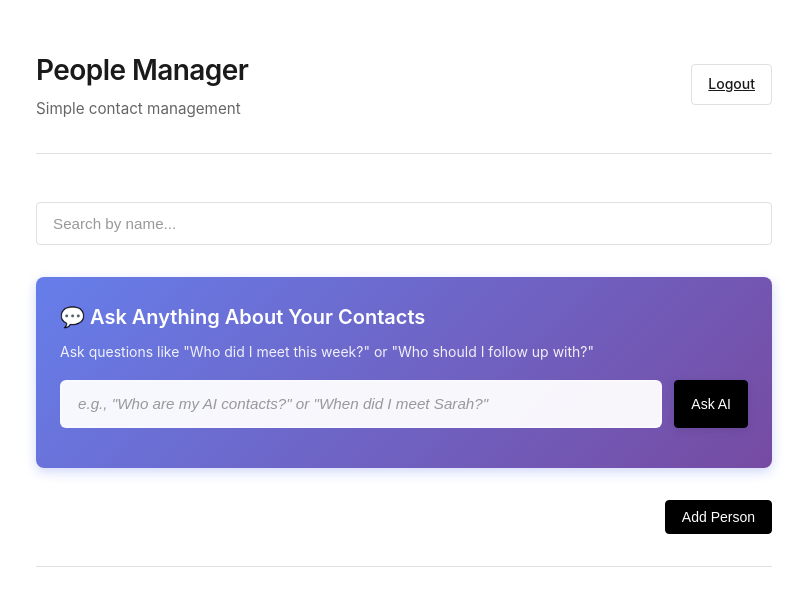
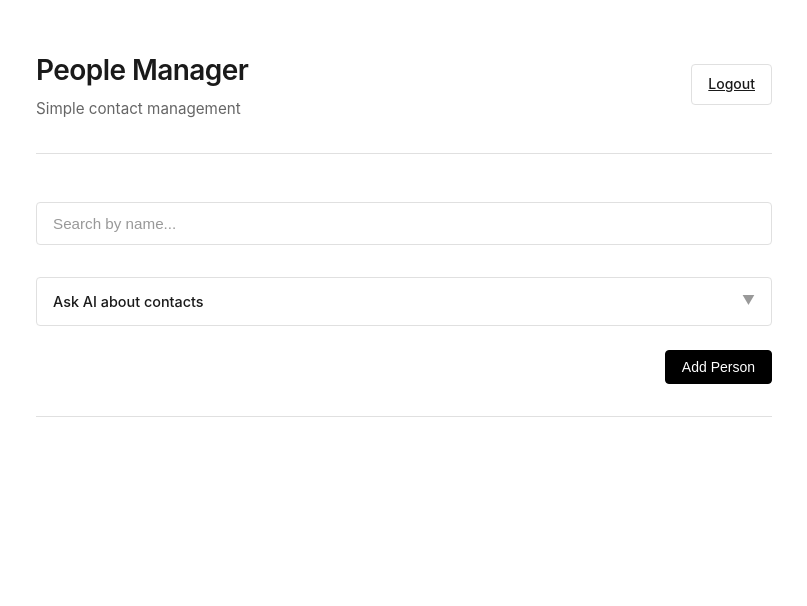
Before and after one commit to fragenabhishek/People-Manager, a Flask app: template templates/index.html in a window 1280 px wide. Shown: the top 606 px of the page, without its empty margins (236-1043 px from the left). Run offline with Flask 3, Linux system fonts and the light colour scheme; the template is opened without the code that fills it, so the values that code supplies are empty.

Commit message:
Redesign UI to be minimalist and user-friendly - collapsible sections, icon buttons, scroll limits

```diff
--- a/static/script.js
+++ b/static/script.js
@@ -91,25 +91,24 @@ function renderPeople(people) {
 
             <div class="person-details-content" id="details-${person.id}" style="display: none;">
                 ${person.details ? `
-                    <div class="person-details">${person.details}</div>
+                    <div class="person-details-scroll">${person.details}</div>
                 ` : '<div class="no-details">No details available</div>'}
 
-                <!-- AI Blueprint Section -->
+                <!-- AI Blueprint Section - Collapsible -->
                 <div class="ai-summary-section" id="summary-section-${person.id}" style="display: none;">
-                    <div class="ai-summary-header">
-                        <span class="ai-badge">🧠 Person Blueprint</span>
+                    <div class="ai-summary-header" onclick="toggleBlueprint('${person.id}')">
+                        <span class="ai-badge-compact">Blueprint</span>
+                        <span class="blueprint-toggle" id="blueprint-toggle-${person.id}">▼</span>
                     </div>
-                    <div class="ai-summary-content" id="summary-content-${person.id}"></div>
+                    <div class="ai-summary-content" id="summary-content-${person.id}" style="display: none;"></div>
                 </div>
             </div>
 
-            <div class="person-actions">
-                <button class="btn btn-edit" onclick="editPerson('${person.id}')">Edit</button>
-                <button class="btn btn-update" onclick="updatePersonInfo('${person.id}')">Update</button>
-                <button class="btn btn-ai btn-blueprint" onclick="generateAISummary('${person.id}')" id="ai-btn-${person.id}">
-                    🧠 Blueprint
-                </button>
-                <button class="btn btn-danger" onclick="deletePerson('${person.id}')">Delete</button>
+            <div class="person-actions-compact">
+                <button class="btn-icon" onclick="editPerson('${person.id}')" title="Edit">✎</button>
+                <button class="btn-icon" onclick="updatePersonInfo('${person.id}')" title="Add Update">+</button>
+                <button class="btn-icon btn-ai-icon" onclick="generateAISummary('${person.id}')" id="ai-btn-${person.id}" title="Generate Blueprint">◈</button>
+                <button class="btn-icon btn-delete-icon" onclick="deletePerson('${person.id}')" title="Delete">×</button>
             </div>
         </div>
     `).join('');
@@ -146,6 +145,20 @@ function toggleDetails(id) {
     } else {
         detailsDiv.style.display = 'none';
         toggleIcon.textContent = '▼';
+    }
+}
+
+// Toggle blueprint section
+function toggleBlueprint(id) {
+    const content = document.getElementById(`summary-content-${id}`);
+    const toggle = document.getElementById(`blueprint-toggle-${id}`);
+
+    if (content.style.display === 'none') {
+        content.style.display = 'block';
+        toggle.textContent = '▲';
+    } else {
+        content.style.display = 'none';
+        toggle.textContent = '▼';
     }
 }
 
@@ -348,12 +361,15 @@ async function generateAISummary(id) {
     const summarySection = document.getElementById(`summary-section-${id}`);
     const summaryContent = document.getElementById(`summary-content-${id}`);
     const aiButton = document.getElementById(`ai-btn-${id}`);
+    const toggle = document.getElementById(`blueprint-toggle-${id}`);
 
     // Show loading state
     aiButton.disabled = true;
-    aiButton.innerHTML = 'Generating...';
-    summaryContent.innerHTML = '<div class="ai-loading">Generating summary...</div>';
+    aiButton.textContent = '⏳';
+    summaryContent.innerHTML = '<div class="ai-loading">Analyzing...</div>';
     summarySection.style.display = 'block';
+    summaryContent.style.display = 'block';
+    toggle.textContent = '▲';
 
     try {
         const response = await fetch(`${API_URL}/${id}/summary`, {
@@ -364,19 +380,20 @@ async function generateAISummary(id) {
         if (response.ok) {
             const data = await response.json();
             summaryContent.innerHTML = `<div class="ai-summary-text">${data.summary}</div>`;
-            aiButton.innerHTML = 'Refresh';
-            showSuccess('Summary generated!');
+            aiButton.textContent = '◈';
+            aiButton.title = 'Refresh Blueprint';
+            showSuccess('Blueprint generated!');
         } else {
             const error = await response.json();
-            summaryContent.innerHTML = `<div class="ai-error">${error.error || 'Failed to generate summary'}</div>`;
-            aiButton.innerHTML = 'Summary';
-            showError(error.error || 'Failed to generate summary');
+            summaryContent.innerHTML = `<div class="ai-error">${error.error || 'Failed to generate'}</div>`;
+            aiButton.textContent = '◈';
+            showError(error.error || 'Failed to generate');
         }
     } catch (error) {
         console.error('Error generating summary:', error);
-        summaryContent.innerHTML = '<div class="ai-error">Failed to generate summary. Please try again.</div>';
-        aiButton.innerHTML = 'Summary';
-        showError('Failed to generate summary');
+        summaryContent.innerHTML = '<div class="ai-error">Failed. Try again.</div>';
+        aiButton.textContent = '◈';
+        showError('Failed to generate');
     } finally {
         aiButton.disabled = false;
     }
@@ -497,6 +514,20 @@ function showError(message) {
     showToast(message, 'error');
 }
 
+// Toggle Central Q&A Section
+function toggleCentralQA() {
+    const content = document.getElementById('centralQAContent');
+    const icon = document.getElementById('qaToggleIcon');
+
+    if (content.style.display === 'none') {
+        content.style.display = 'block';
+        icon.textContent = '▲';
+    } else {
+        content.style.display = 'none';
+        icon.textContent = '▼';
+    }
+}
+
 // Central Q&A - Handle Enter key press
 function handleCentralQuestionKeyPress(event) {
     if (event.key === 'Enter') {
@@ -526,16 +557,10 @@ async function askCentralQuestion() {
 
     // Add question to history immediately
     const qaItem = document.createElement('div');
-    qaItem.className = 'central-qa-item';
+    qaItem.className = 'qa-item-compact';
     qaItem.innerHTML = `
-        <div class="central-qa-question">
-            <div class="qa-icon">❓</div>
-            <div class="qa-text">${escapeHtml(question)}</div>
-        </div>
-        <div class="central-qa-answer">
-            <div class="qa-icon">🤖</div>
-            <div class="qa-text"><span class="ai-loading">Analyzing your contacts...</span></div>
-        </div>
+        <div class="qa-q"><strong>Q:</strong> ${escapeHtml(question)}</div>
+        <div class="qa-a"><strong>A:</strong> <span class="ai-loading">...</span></div>
     `;
     qaHistory.insertBefore(qaItem, qaHistory.firstChild);
 
@@ -553,25 +578,25 @@ async function askCentralQuestion() {
             const data = await response.json();
 
             // Update the answer in the history
-            const answerText = qaItem.querySelector('.central-qa-answer .qa-text');
-            answerText.innerHTML = escapeHtml(data.answer);
+            const answerDiv = qaItem.querySelector('.qa-a');
+            answerDiv.innerHTML = `<strong>A:</strong> ${escapeHtml(data.answer)}`;
 
             // Scroll to top to see the new answer
             qaItem.scrollIntoView({ behavior: 'smooth', block: 'nearest' });
         } else {
             const error = await response.json();
-            const answerText = qaItem.querySelector('.central-qa-answer .qa-text');
-            answerText.innerHTML = `<span class="ai-error">${escapeHtml(error.error || 'Failed to get answer. Make sure GEMINI_API_KEY is configured.')}</span>`;
+            const answerDiv = qaItem.querySelector('.qa-a');
+            answerDiv.innerHTML = `<strong>A:</strong> <span class="ai-error">${escapeHtml(error.error || 'Failed. Check API key.')}</span>`;
             showError(error.error || 'Failed to get answer');
         }
     } catch (error) {
         console.error('Error asking question:', error);
-        const answerText = qaItem.querySelector('.central-qa-answer .qa-text');
-        answerText.innerHTML = '<span class="ai-error">Failed to get answer. Please try again.</span>';
+        const answerDiv = qaItem.querySelector('.qa-a');
+        answerDiv.innerHTML = '<strong>A:</strong> <span class="ai-error">Failed. Try again.</span>';
         showError('Failed to get answer');
     } finally {
         askButton.disabled = false;
-        askButton.innerHTML = 'Ask AI';
+        askButton.innerHTML = 'Ask';
     }
 }
 
--- a/static/style.css
+++ b/static/style.css
@@ -64,162 +64,120 @@ header h1 {
     margin-bottom: 2rem;
 }
 
-/* Central Q&A Section */
-.central-qa-section {
-    margin-bottom: 2rem;
-    padding: 1.5rem;
-    background: linear-gradient(135deg, #667eea 0%, #764ba2 100%);
-    border-radius: 8px;
-    box-shadow: 0 4px 12px rgba(102, 126, 234, 0.3);
+/* Central Q&A Section - Minimalist & Collapsible */
+.central-qa-compact {
+    margin-bottom: 1.5rem;
+    border: 1px solid var(--border-color);
+    border-radius: 4px;
+    background: white;
 }
 
-.central-qa-header {
-    margin-bottom: 1rem;
+.qa-toggle-bar {
+    padding: 0.75rem 1rem;
+    display: flex;
+    justify-content: space-between;
+    align-items: center;
+    cursor: pointer;
+    transition: background 0.15s;
 }
 
-.central-qa-header h2 {
-    font-size: 1.25rem;
-    font-weight: 600;
-    color: white;
-    margin-bottom: 0.5rem;
+.qa-toggle-bar:hover {
+    background: var(--bg-gray);
 }
 
-.qa-subtitle {
-    font-size: 0.875rem;
-    color: rgba(255, 255, 255, 0.9);
-    font-weight: 400;
+.qa-toggle-text {
+    font-size: 0.9rem;
+    font-weight: 500;
+    color: var(--text-primary);
+}
+
+.qa-toggle-icon {
+    font-size: 0.8rem;
+    color: var(--text-muted);
+}
+
+.central-qa-content {
+    padding: 0 1rem 1rem 1rem;
+    border-top: 1px solid var(--border-color);
 }
 
 .central-qa-input-group {
     display: flex;
-    gap: 0.75rem;
-    margin-bottom: 1rem;
+    gap: 0.5rem;
+    margin-bottom: 0.75rem;
+    padding-top: 0.75rem;
 }
 
 .central-question-input {
     flex: 1;
-    padding: 0.85rem 1rem;
-    font-size: 0.95rem;
-    border: 2px solid rgba(255, 255, 255, 0.3);
-    border-radius: 6px;
-    background: rgba(255, 255, 255, 0.95);
-    transition: all 0.2s;
+    padding: 0.5rem 0.75rem;
+    font-size: 0.875rem;
+    border: 1px solid var(--border-color);
+    border-radius: 3px;
+    transition: border-color 0.15s;
 }
 
 .central-question-input:focus {
     outline: none;
-    border-color: white;
-    background: white;
-    box-shadow: 0 0 0 3px rgba(255, 255, 255, 0.2);
+    border-color: var(--accent);
 }
 
 .central-question-input::placeholder {
-    color: #999;
-    font-style: italic;
+    color: var(--text-muted);
 }
 
-.btn-ask-central {
-    padding: 0.85rem 1.75rem;
-    font-size: 0.95rem;
-    font-weight: 600;
-    background: white;
-    color: #667eea;
+.btn-ask-compact {
+    padding: 0.5rem 1rem;
+    font-size: 0.875rem;
+    font-weight: 500;
+    background: var(--accent);
+    color: white;
     border: none;
-    border-radius: 6px;
+    border-radius: 3px;
     cursor: pointer;
-    transition: all 0.2s;
-    white-space: nowrap;
-    box-shadow: 0 2px 8px rgba(0, 0, 0, 0.1);
+    transition: opacity 0.15s;
 }
 
-.btn-ask-central:hover {
-    transform: translateY(-1px);
-    box-shadow: 0 4px 12px rgba(0, 0, 0, 0.15);
+.btn-ask-compact:hover {
+    opacity: 0.85;
 }
 
-.btn-ask-central:disabled {
-    opacity: 0.7;
+.btn-ask-compact:disabled {
+    opacity: 0.5;
     cursor: not-allowed;
-    transform: none;
-}
-
-.loading-spinner {
-    display: inline-block;
-    animation: spin 1s linear infinite;
-}
-
-@keyframes spin {
-    from {
-        transform: rotate(0deg);
-    }
-    to {
-        transform: rotate(360deg);
-    }
 }
 
 .central-qa-history {
-    margin-top: 1.5rem;
-    display: flex;
-    flex-direction: column;
-    gap: 1rem;
-    max-height: 500px;
+    max-height: 300px;
     overflow-y: auto;
-    padding: 1rem;
-    background: rgba(255, 255, 255, 0.95);
-    border-radius: 6px;
-}
-
-.central-qa-item {
     display: flex;
     flex-direction: column;
     gap: 0.75rem;
-    padding: 1rem;
-    background: white;
-    border-radius: 6px;
-    border: 1px solid var(--border-color);
-    box-shadow: 0 2px 4px rgba(0, 0, 0, 0.05);
 }
 
-.central-qa-question,
-.central-qa-answer {
-    display: flex;
-    gap: 0.75rem;
-    align-items: flex-start;
+.qa-item-compact {
+    padding: 0.75rem;
+    background: var(--bg-gray);
+    border-radius: 3px;
+    font-size: 0.875rem;
+    line-height: 1.5;
 }
 
-.qa-icon {
-    font-size: 1.25rem;
-    flex-shrink: 0;
-    width: 2rem;
-    height: 2rem;
-    display: flex;
-    align-items: center;
-    justify-content: center;
-}
-
-.central-qa-question .qa-icon {
-    background: #e3f2fd;
-    border-radius: 50%;
-}
-
-.central-qa-answer .qa-icon {
-    background: #f3e5f5;
-    border-radius: 50%;
-}
-
-.qa-text {
-    flex: 1;
-    font-size: 0.95rem;
-    line-height: 1.6;
+.qa-q {
+    margin-bottom: 0.5rem;
     color: var(--text-primary);
 }
 
-.central-qa-question .qa-text {
-    font-weight: 500;
+.qa-q strong {
+    color: #2563eb;
 }
 
-.central-qa-answer .qa-text {
+.qa-a {
     color: var(--text-secondary);
+}
+
+.qa-a strong {
+    color: #16a34a;
 }
 
 .search-input {
--- a/templates/index.html
+++ b/templates/index.html
@@ -26,26 +26,28 @@
             <input type="text" id="searchInput" placeholder="Search by name..." class="search-input">
         </div>
 
-        <!-- Central AI Q&A Section -->
-        <div class="central-qa-section">
-            <div class="central-qa-header">
-                <h2>💬 Ask Anything About Your Contacts</h2>
-                <p class="qa-subtitle">Ask questions like "Who did I meet this week?" or "Who should I follow up with?"</p>
+        <!-- Central AI Q&A Section - Minimalist & Collapsible -->
+        <div class="central-qa-compact" id="centralQACompact">
+            <div class="qa-toggle-bar" onclick="toggleCentralQA()">
+                <span class="qa-toggle-text">Ask AI about contacts</span>
+                <span class="qa-toggle-icon" id="qaToggleIcon">▼</span>
             </div>
+            <div class="central-qa-content" id="centralQAContent" style="display: none;">
                 <div class="central-qa-input-group">
                     <input
                         type="text"
                         id="centralQuestionInput"
                         class="central-question-input"
-                    placeholder='e.g., "Who are my AI contacts?" or "When did I meet Sarah?"'
+                        placeholder='e.g., "Who are my AI contacts?"'
                         onkeypress="handleCentralQuestionKeyPress(event)"
                     >
-                <button class="btn btn-primary btn-ask-central" id="centralAskBtn" onclick="askCentralQuestion()">
-                    Ask AI
+                    <button class="btn btn-ask-compact" id="centralAskBtn" onclick="askCentralQuestion()">
+                        Ask
                     </button>
                 </div>
                 <div class="central-qa-history" id="centralQAHistory" style="display: none;">
                     <!-- Q&A history will appear here -->
+                </div>
             </div>
         </div>
 
```
Also changed, not shown: other parts of static/style.css (+80 -22 lines). Lines whose indentation alone changed are shown as unchanged.
